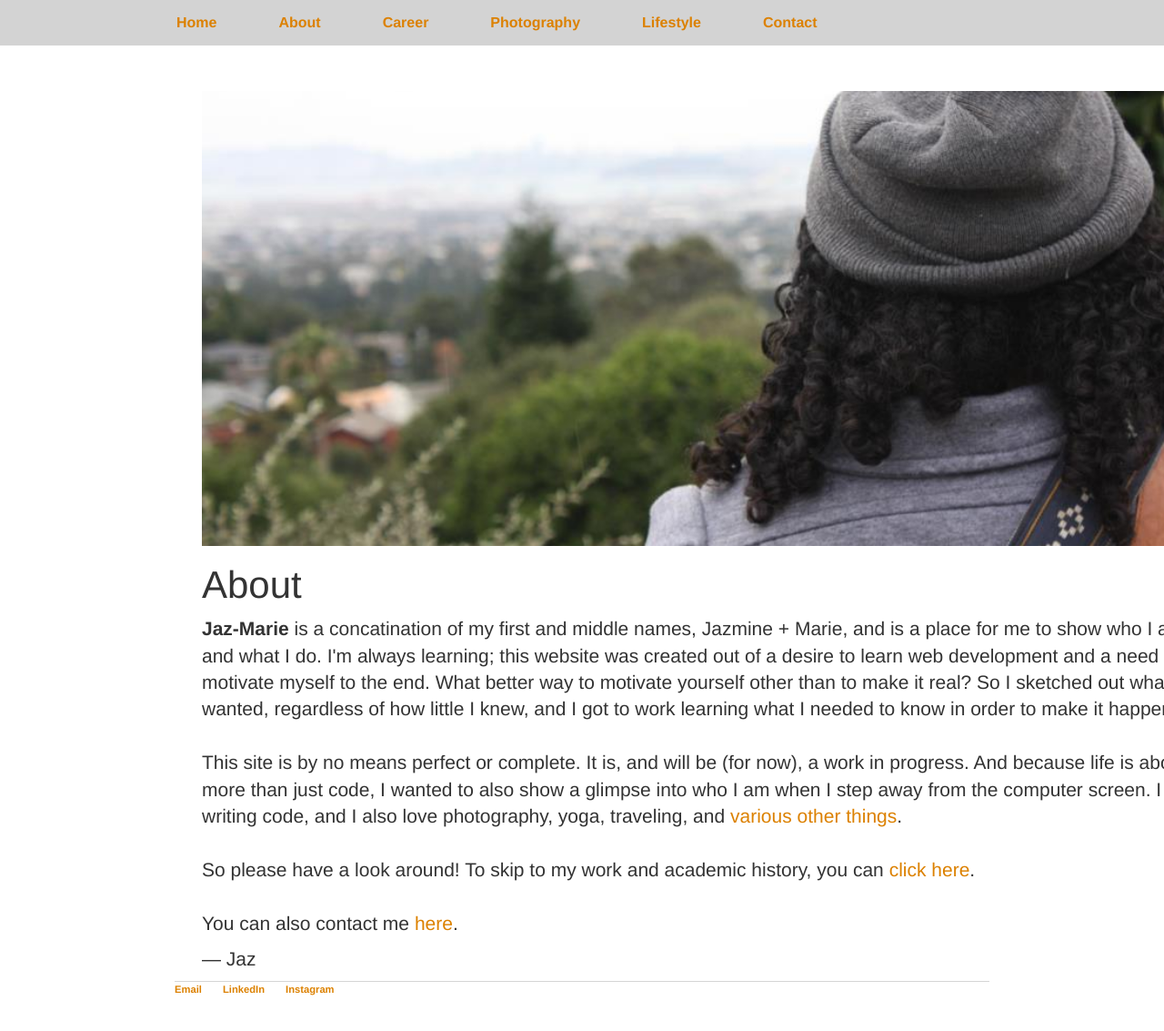
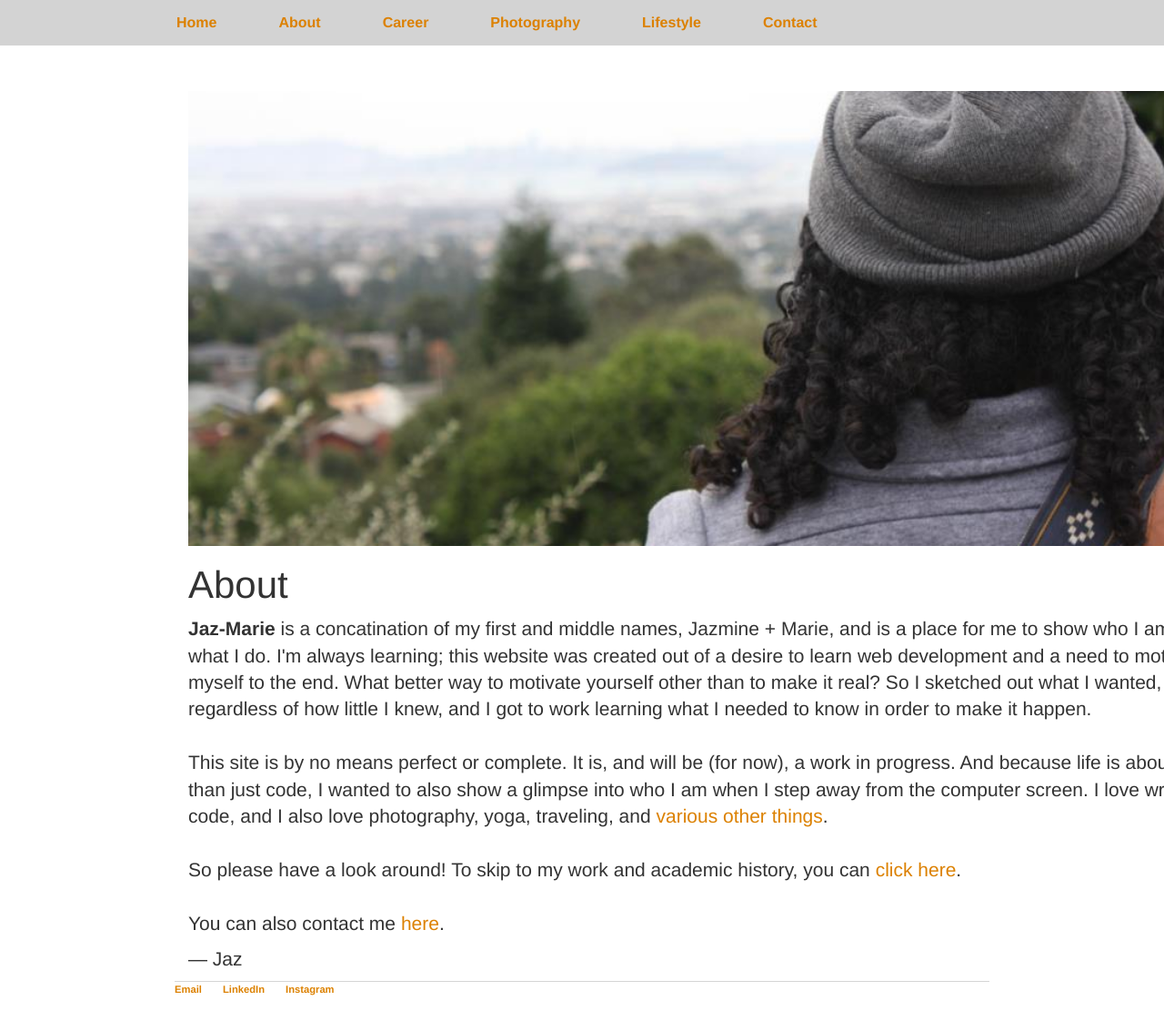
Before and after one commit to itsonlyjaz/itsonlyjaz.github.io, a Jekyll site: the page built from about/index.html, in a window 1280 px wide and 1155 px high. Shown: the top 1133 px of the window at 91% size. Built offline with Jekyll 4.4.1, drawn with Linux system fonts in a browser that asks for light colours.

Commit message:
Update index.html

```diff
--- a/about/index.html
+++ b/about/index.html
@@ -6,11 +6,10 @@
 <!doctype html>
 <title>JM - About</title>
   <br><br>
+<head>
+</head>
+ <div class="parallax1"></div>
 <body>
-  <div class = "container-fluid">
-  <div class="parallax1"></div>
-
-
     <h1>About</h1>
 
     <div>
@@ -30,6 +29,6 @@
         <p>&mdash; Jaz</p>
 
     </div>
-  </div>
+
 </body>
 </html>
```
